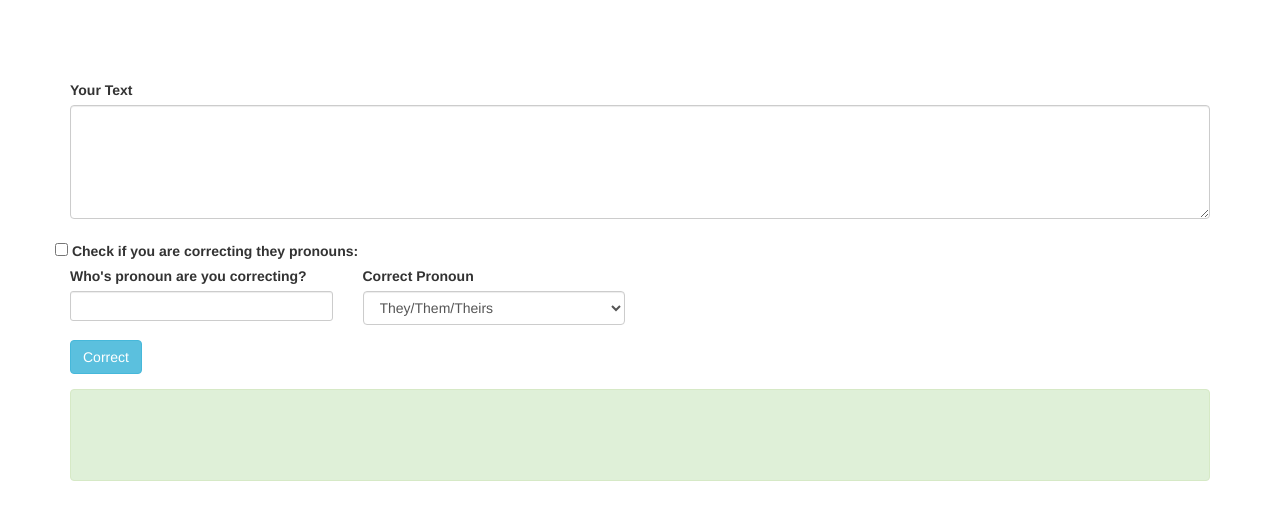
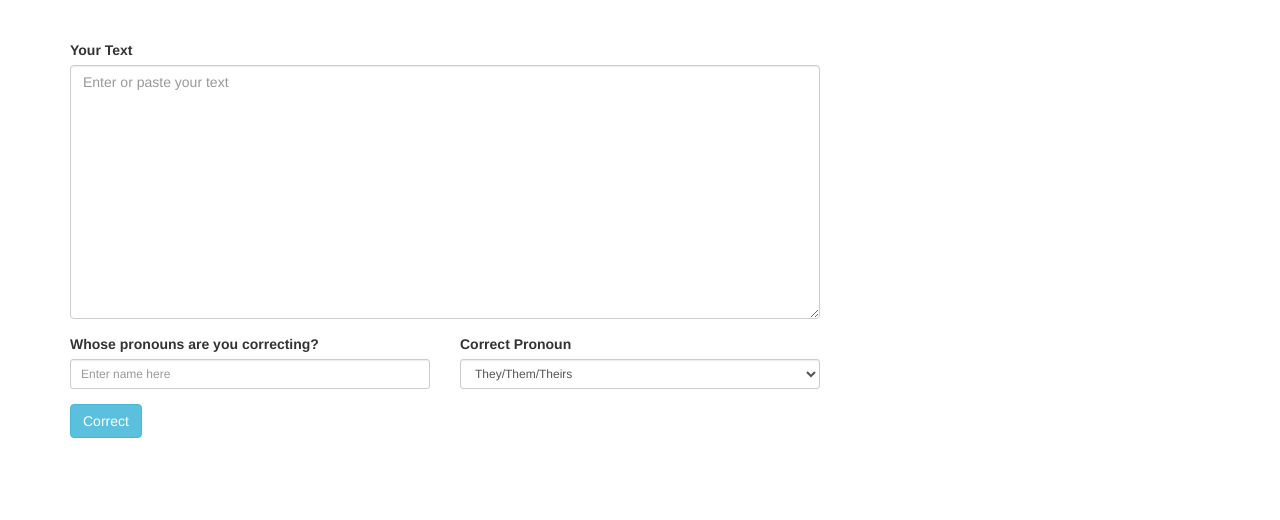
Before and after one commit to iris-lux/pronoun-correct, a Flask app: page / in a window 1280 px wide. Shown: the part 52-572 px from the top of the page. Run offline with Flask 2, Linux system fonts and the light colour scheme; some libraries are stand-ins or nearby versions.

Commit message:
bootstrap styling to center form

```diff
--- a/app/routes.py
+++ b/app/routes.py
@@ -16,8 +16,7 @@ import re
 
 def find_cluster(target_name, doc):
     for cluster in doc._.coref_clusters:
-        print(cluster)
-        if(cluster.main.text == target_name):
+        if(cluster.main.text.strip() == target_name.strip()):
             return cluster
     return None
 
@@ -46,7 +45,8 @@ def token_index(altered_token):
 
 def pronoun_replacement_text(pronoun, pronoun_replacement):
     #replacement = pronoun.text
-    if pronoun.pos_ == 'DET':
+    print(pronoun.text, pronoun.tag_, spacy.explain(pronoun.tag_), pronoun.pos_, pronoun_case(pronoun.text.lower()), pronoun_replacement.equivalent_pronoun(pronoun_case(pronoun.text.lower())))
+    if pronoun.pos_ == 'DET' and pronoun.text.lower() != 'hers':
         replacement = pronoun_replacement.equivalent_pronoun('POSS_WK')
     else:
         replacement = pronoun_replacement.equivalent_pronoun(pronoun_case(pronoun.text.lower()))
@@ -85,6 +85,7 @@ def replace_plural_head(head):
 
 def list_pronouns(mentions, pronoun_replacement):
     #make this list a list of tuples? or a hash? hash two keys, altered_token, replacement
+    print('list pronouns')
     pronouns = []
     it_its = ['it', 'its']
     for mention in mentions:
@@ -115,6 +116,7 @@ def replace_pronouns(orig_text, name, pronoun_replacement, nlp, correcting_they_
     #cache?
 
     if(correcting_they_pronouns):
+        print('here')
         nlp.remove_pipe("neuralcoref")  # This remove the current neuralcoref instance from SpaCy pipe
         neuralcoref.add_to_pipe(nlp, greedyness=0.6)
 
@@ -123,13 +125,19 @@ def replace_pronouns(orig_text, name, pronoun_replacement, nlp, correcting_they_
     buffer_start = 0
     name_cluster = find_cluster(name, doc)
     if name_cluster == None:
-        return 'No Match'
+        nlp.remove_pipe("neuralcoref")  # This remove the current neuralcoref instance from SpaCy pipe
+        neuralcoref.add_to_pipe(nlp, greedyness=0.6)
+        doc = nlp(orig_text)
+        name_cluster = find_cluster(name, doc)
+        if(name_cluster == None):
+            return [{'text': 'No Match', 'is_pronoun': False}]
     #need to check if mention is pronoun
     print(name_cluster.mentions)
 
     pronouns = list_pronouns(name_cluster.mentions, pronoun_replacement)
     present_tense_heads = list_present_tense_heads(pronouns, pronoun_replacement)
 
+    print(present_tense_heads)
     altered_tokens = pronouns + present_tense_heads
     altered_tokens.sort(key=lambda altered_token: altered_token['token'].i)
     print('altered_tokens', altered_tokens)
--- a/app/templates/index.html
+++ b/app/templates/index.html
@@ -17,6 +17,10 @@
       {
       document.getElementById(`corrected_${idx}`).innerHTML = orig_text;
       }
+      document.addEventListener('copy', (event) => {
+        event.clipboardData.setData('text', document.getSelection().toString());
+        event.preventDefault();
+      });
     </script>
 </head>
 
@@ -32,53 +36,49 @@
   </div>
 </nav>
 <body>
+
 <br/>
-<br/>
-<br/>
-    <div class="container">
-
+<div class = "container" style= "margin-left: auto; margin-right: auto;">
+<div class = "row h-100 justify-content-center align-items-center">
+    <div class="col-lg-8">
         <form method="POST" action="/process">
-            <div class="form-group">
+          <div class="form-group" id = "upper-input">
             <label>Your Text</label>
-            <textarea type="text" rows="5" cols="5" class="form-control"  name="rawtext" required="true" id = 'area'></textarea>
-            <br/>
-            <div class="row">
-              <div class="form-check">
-                <input class ="form-check-input" type="checkbox" id = "correcting_they" name="correcting_they" value= {{True}} >
-                <label class = "form-check-label" for="correcting_they">Check if you are correcting they pronouns: </label>
+            <textarea type="text" rows="12" style = "width: 100%; height: 100%; box-sizing: border-box;" class="form-control"  name="rawtext" required="true" id = 'area' placeholder = "Enter or paste your text"></textarea>
           </div>
+          <div class="row" id = "lower-input">
+              <div class="form-group col-lg-6">
+                <label for="name">Whose pronouns are you correcting? </label>
+                <input type = "text" id = "name" name = "name" required = "true" class ="form-control input-sm" placeholder = "Enter name here">
               </div>
-            <div class="row">
-              <div class="form-group col-lg-3">
-                <label for="name">Who's pronoun are you correcting? </label>
-                <input type = "text" id = "name" name = "name" required = "true" class ="form-control input-sm">
-              </div>
-              <div class="form-group col-lg-3">
+              <div class="form-group col-lg-6">
                 <label for="pronoun_replacement">Correct Pronoun</label>
-                <select class="form-control" name = 'pronoun_replacement' id = 'pronoun_replacement'>
+                <select class="form-control input-sm" name = 'pronoun_replacement' id = 'pronoun_replacement'>
                   <option value="they">They/Them/Theirs</option>
                   <option value="she">She/Her/Hers</option>
                   <option value="he">He/Him/His</option>
                 </select>
               </div>
             </div>
-            <button type="submit" class="btn btn-info"><i class="fa fa-database"></i> Correct</button>
+            <button type="submit" class="btn btn-info"><i class="fa fa-database"></i>Correct</button>
           </div>
         </form>
-    </div>
-    <div class="container">
+
+        <div class="container" style = 'white-space:pre-wrap;'>
+        {%-if translated -%}
           <div class="alert alert-success" role="alert" style = 'white-space:pre-wrap;'id = "corrections">
-        {%for chunk in translated%}
+            {%-for chunk in translated-%}
                 {%-if chunk.is_pronoun -%}
                   <a href = '#' class = 'corrected_text' style="color: rgb(192, 19, 106);font-weight: bold;" id = {{'corrected_' ~ chunk.index}} onclick='revertChange("{{chunk.orig_text}}", "{{chunk.index}}")' data-toggle="tooltip" title="Corrected: click to revert change">{{chunk.text}}</a>
                 {%- else -%}
                   <span>{{chunk.text}}</span>
                 {%- endif -%}
             {%endfor%}
+          {%- endif -%}
           </div>
         </div>
-
+  </div>
+</div>
+</div>
 </body>
 </html>
-
-</html>
```
Lines whose indentation alone changed are shown as unchanged.
